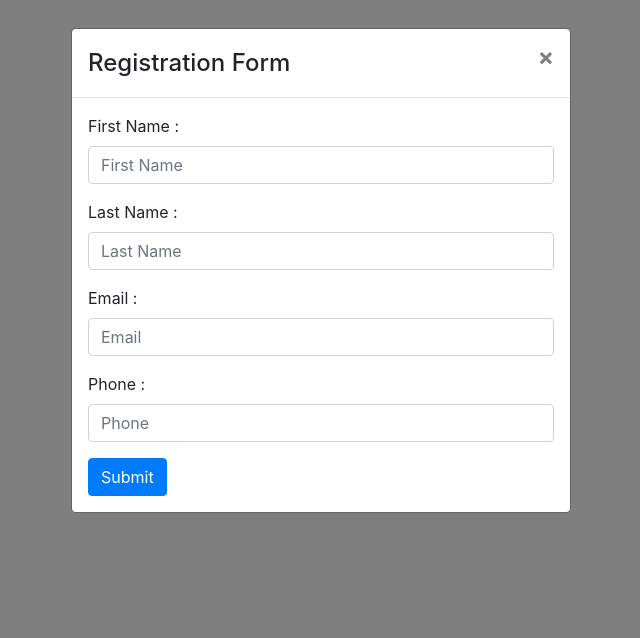
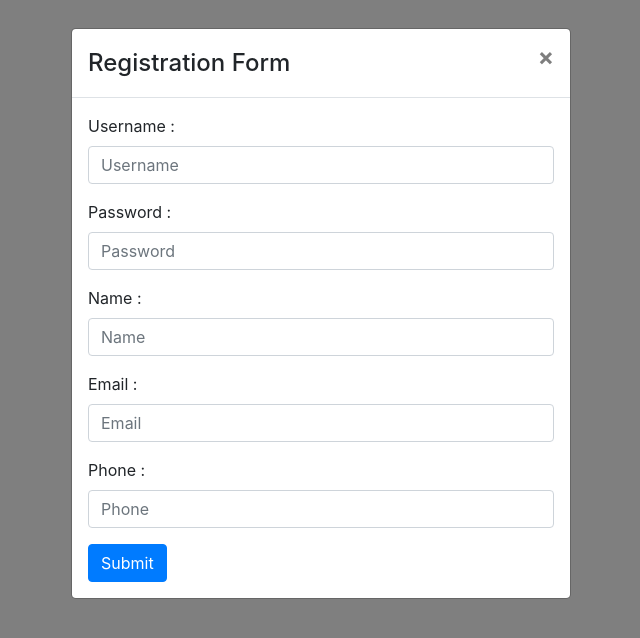
Before and after one commit to eharley19/Project-3, a React (Create React App) app in the folder job-search-site/: page / in a window 1280 px wide. Shown: the top 638 px of the page, without its empty margins (319-959 px from the left). Built offline with nearby package versions, Linux system fonts and the light colour scheme.

Commit message:
Feat: Registration form - additional fields added.

```diff
--- a/job-search-site/src/components/RegistrationForm.jsx
+++ b/job-search-site/src/components/RegistrationForm.jsx
@@ -8,6 +8,7 @@ import * as Yup from "yup";
 
 
 const phoneRegExp = /^(\+?\d{0,4})?\s?-?\s?(\(?\d{3}\)?)\s?-?\s?(\(?\d{3}\)?)\s?-?\s?(\(?\d{4}\)?)?$/;
+const pswdRegExp = /^(?=.*[A-Za-z])(?=.*\d)(?=.*[@$!%*#?&])[A-Za-z\d@$!%*#?&]{8,}$/;
 
 
 const validationSchema = Yup.object().shape({
@@ -17,17 +18,15 @@ const validationSchema = Yup.object().shape({
     .max(12, "*Usernames can't be longer than 12 characters")
     .required("*Username is required"),
   password: Yup.string()
-    .min(8, "*Password is too short. Minimum of 8 characters")
-    .max(12, "*Password cannot exceed 12 characters.")
-    .required("*Password is required"),
-  firstname: Yup.string()
+    .required("*Password is required")
+    .matches(
+      pswdRegExp,
+      "Must Contain 8 Characters, One Uppercase, One Lowercase, One Number and One Special Case Character"
+    ),
+  name: Yup.string()
     .min(2, "*Names must have at least 2 characters")
     .max(100, "*Names can't be longer than 100 characters")
-    .required("*First name is required"),
-  lastname: Yup.string()
-    .min(2, "*Names must have at least 2 characters")
-    .max(100, "*Names can't be longer than 100 characters")
-    .required("*Last name is required"),
+    .required("*Name is required"),
   email: Yup.string()
     .email("*Must be a valid email address")
     .max(100, "*Email must be less than 100 characters")
@@ -46,7 +45,7 @@ const RegistrationForm = () => {
       </Modal.Header>
       <Modal.Body>
         <Formik
-          initialValues={{ username: "", password: "", firstname: "", lastname: "", email: "", phone: ""}}
+          initialValues={{ username: "", password: "", name: "", email: "", phone: ""}}
           validationSchema={validationSchema}
           onSubmit={(values, { setSubmitting, resetForm }) => {
             setSubmitting(true);
@@ -67,34 +66,49 @@ const RegistrationForm = () => {
               isSubmitting,
             }) => (
             <Form onSubmit={handleSubmit} className="mx-auto">
-              <Form.Group controlId="formFirstName">
-                <Form.Label>First Name :</Form.Label>
+              <Form.Group controlId="formUserName">
+                <Form.Label>Username :</Form.Label>
                 <Form.Control
                   type="text"
-                  name="firstname"
-                  placeholder="First Name"
+                  name="username"
+                  placeholder="Username"
                   onChange={handleChange}
                   onBlur={handleBlur}
-                  value={values.firstname}
-                  className={touched.firstname && errors.firstname ? "has-error" : null}
+                  value={values.username}
+                  className={touched.username && errors.username ? "has-error" : null}
                 />
-                {touched.firstname && errors.firstname ? (
-                  <div className="error-message">{errors.firstname}</div>
+                {touched.username && errors.username ? (
+                  <div className="error-message">{errors.username}</div>
                 ) : null}
               </Form.Group>
-              <Form.Group controlId="formLastName">
-                <Form.Label>Last Name :</Form.Label>
+              <Form.Group controlId="formPassword">
+                <Form.Label>Password :</Form.Label>
+                <Form.Control
+                  type="password"
+                  name="password"
+                  placeholder="Password"
+                  onChange={handleChange}
+                  onBlur={handleBlur}
+                  value={values.password}
+                  className={touched.password && errors.password ? "has-error" : null}
+                />
+                {touched.password && errors.password ? (
+                  <div className="error-message">{errors.password}</div>
+                ) : null}
+              </Form.Group>
+              <Form.Group controlId="formName">
+                <Form.Label>Name :</Form.Label>
                 <Form.Control
                   type="text"
-                  name="lastname"
-                  placeholder="Last Name"
+                  name="name"
+                  placeholder="Name"
                   onChange={handleChange}
                   onBlur={handleBlur}
-                  value={values.lastname}
-                  className={touched.lastname && errors.lastname ? "has-error" : null}
+                  value={values.name}
+                  className={touched.name && errors.name ? "has-error" : null}
                 />
-                {touched.lastname && errors.lastname ? (
-                  <div className="error-message">{errors.lastname}</div>
+                {touched.name && errors.name ? (
+                  <div className="error-message">{errors.name}</div>
                 ) : null}
               </Form.Group>
               <Form.Group controlId="formEmail">
```
